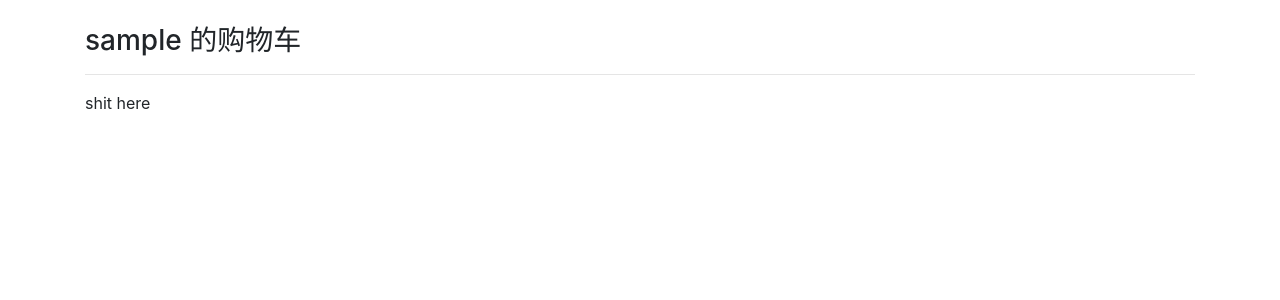
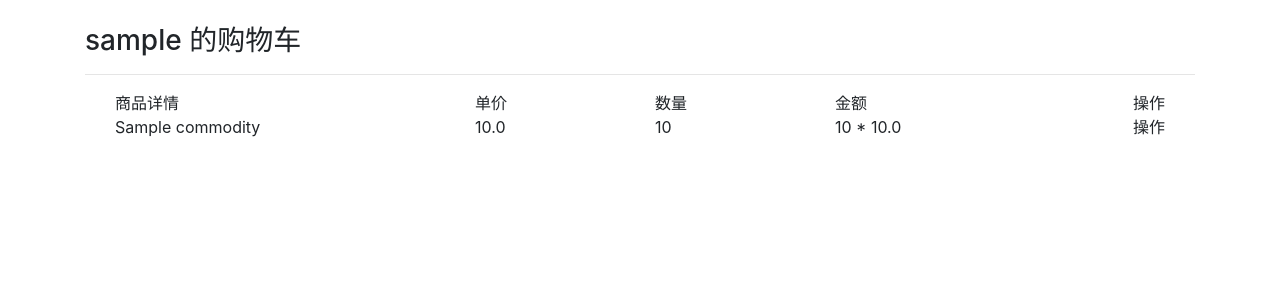
Before and after one commit to wxp0502/shoppingSite, a Django app: page /cart/ in a window 1280 px wide. Shown: the part 56-356 px from the top of the page. Run offline with Django 4.2, Linux system fonts and the light colour scheme; a user stored in the database is signed in; tables that the repository leaves empty hold one stand-in row (values such as "Sample post"); some libraries are stand-ins or nearby versions.

Commit message:
add myCart

```diff
--- a/mall/models.py
+++ b/mall/models.py
@@ -1,17 +1,25 @@
 from django.db import models
+from django.contrib.auth.models import User
 
 
 # Create your models here.
+
 
 class Commodity(models.Model):
     photo = models.ImageField(upload_to='mall/images')
     name = models.CharField(max_length=50)
     price = models.FloatField()
-    inventory = models.IntegerField()
+    inventory = models.PositiveIntegerField()
 
     def __str__(self):
         return self.name
 
 
-class Cart(models.Model):
-    pass
+class MyCommodity(models.Model):
+    amount = models.PositiveIntegerField()
+    goods = models.ForeignKey(Commodity, on_delete=models.CASCADE)
+    owner = models.ForeignKey(User, on_delete=models.CASCADE)
+    date_added = models.DateTimeField()
+
+    def __str__(self):
+        return self.goods.name
--- a/mall/templates/mall/cart.html
+++ b/mall/templates/mall/cart.html
@@ -2,10 +2,50 @@
 
 
 {% block header %}
-    <br><h3>{{ user.username }} 的购物车</h3><hr>
+    <br><h3>{{ user.username }} 的购物车</h3>
+    <hr>
+    <p class="container row" style="margin: 0">
+    <span class="col-4 text-left" style="margin-left: 0">
+        商品详情
+    </span>
+        <span class="col-2">
+                单价
+            </span>
+
+        <span class="col-2">
+                数量
+            </span>
+        <span class="col-2">
+                金额
+            </span>
+        <span class="col-2 text-right">
+                操作
+            </span>
+    </p>
+
 {% endblock header %}
 
 
 {% block content %}
-    shit here
+    {% for my in my_cart %}
+        <p class="container row" style="margin: 0">
+    <span class="col-4 text-left" style="margin-left: 0">
+        {{ my.goods.name }}
+    </span>
+            <span class="col-2">
+                {{ my.goods.price }}
+            </span>
+
+            <span class="col-2">
+                {{ my.amount }}
+            </span>
+            <span class="col-2">
+                {{ my.amount }} * {{ my.goods.price }}
+            </span>
+            <span class="col-2 text-right">
+                操作
+            </span>
+        </p>
+    {% endfor %}
+
 {% endblock content %}
--- a/mall/views.py
+++ b/mall/views.py
@@ -1,7 +1,7 @@
 from django.shortcuts import render
 from django.contrib.auth.decorators import login_required
 
-from .models import Commodity
+from .models import Commodity, MyCommodity
 
 
 # Create your views here.
@@ -15,6 +15,10 @@ def homepage(request):
     context = {'goods': goods}
     return render(request, 'mall/home.html', context)
 
+
 @login_required()
 def cart(request):
-    return render(request, 'mall/cart.html')
+    """ 显示用户的购物车 """
+    my_cart = MyCommodity.objects.filter(owner=request.user).order_by('date_added')
+    context = {'my_cart': my_cart}
+    return render(request, 'mall/cart.html', context)
```
